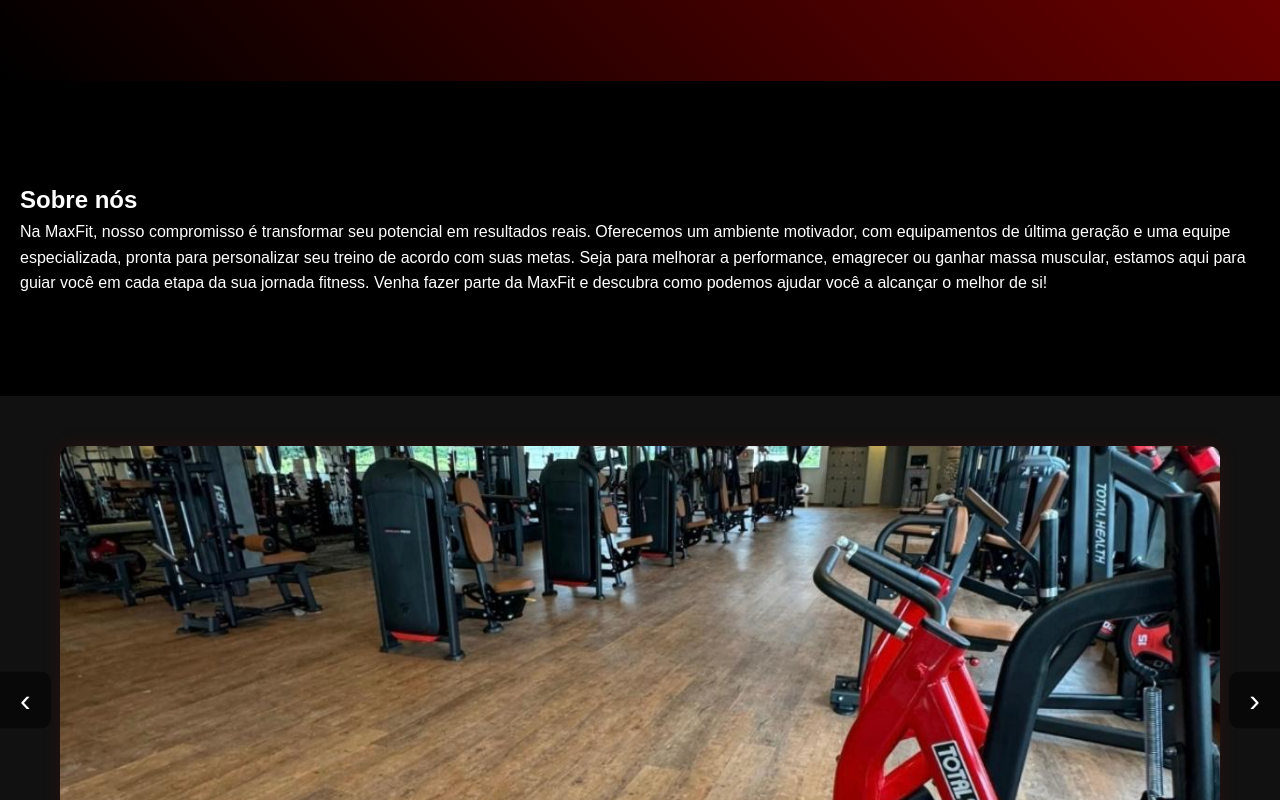
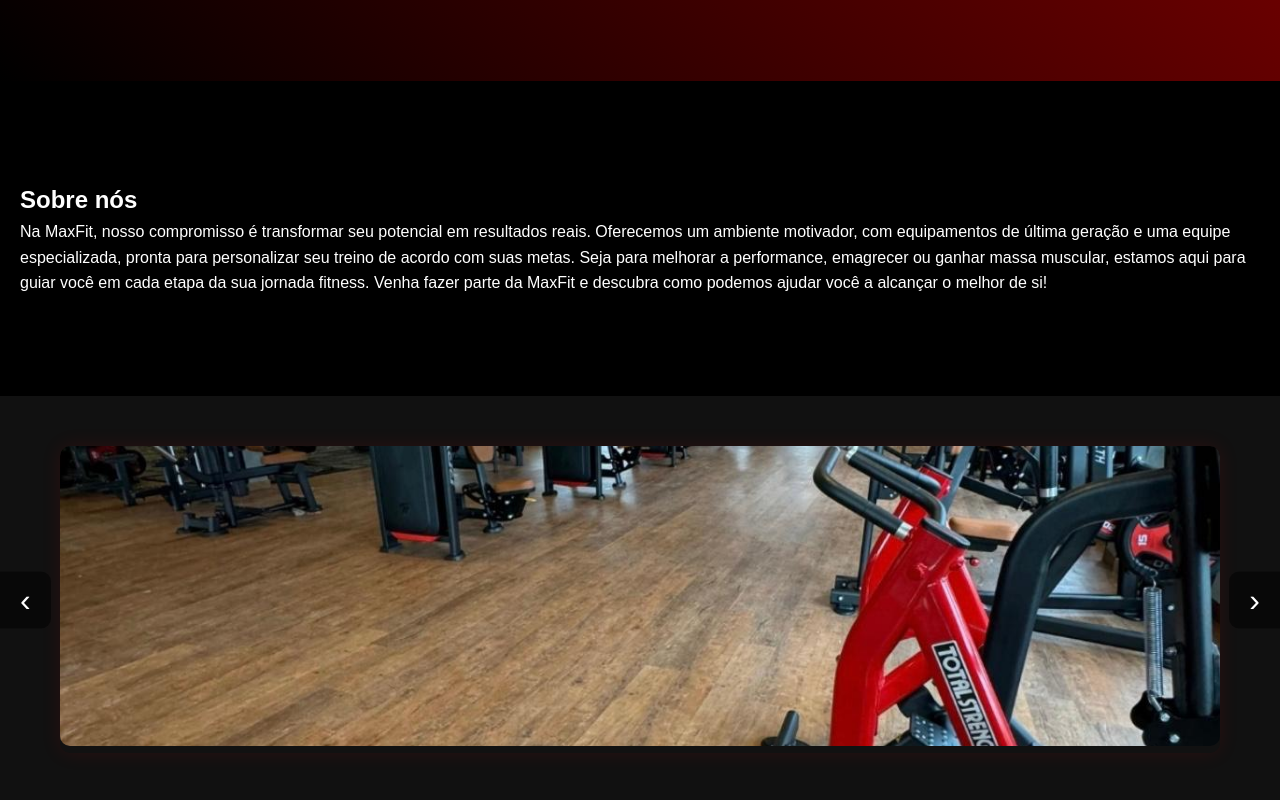
Before and after one commit to andersonjr667/MaxFit, a plain HTML site: page index.html in a window 1280 px wide. Both pictures are taken after a click on the link "Sobre". Shown: the part 884-1684 px from the top of the page. Drawn offline with Linux system fonts and the light colour scheme.

Commit message:
Update styles.css

```diff
--- a/styles.css
+++ b/styles.css
@@ -237,7 +237,7 @@ section.visible {
 
 .carrossel-item img {
   width: 100%;
-  height: 500px;
+  height: 300px; /* Tamanho ajustado */
   object-fit: cover;
   border-radius: 10px;
 }
```
